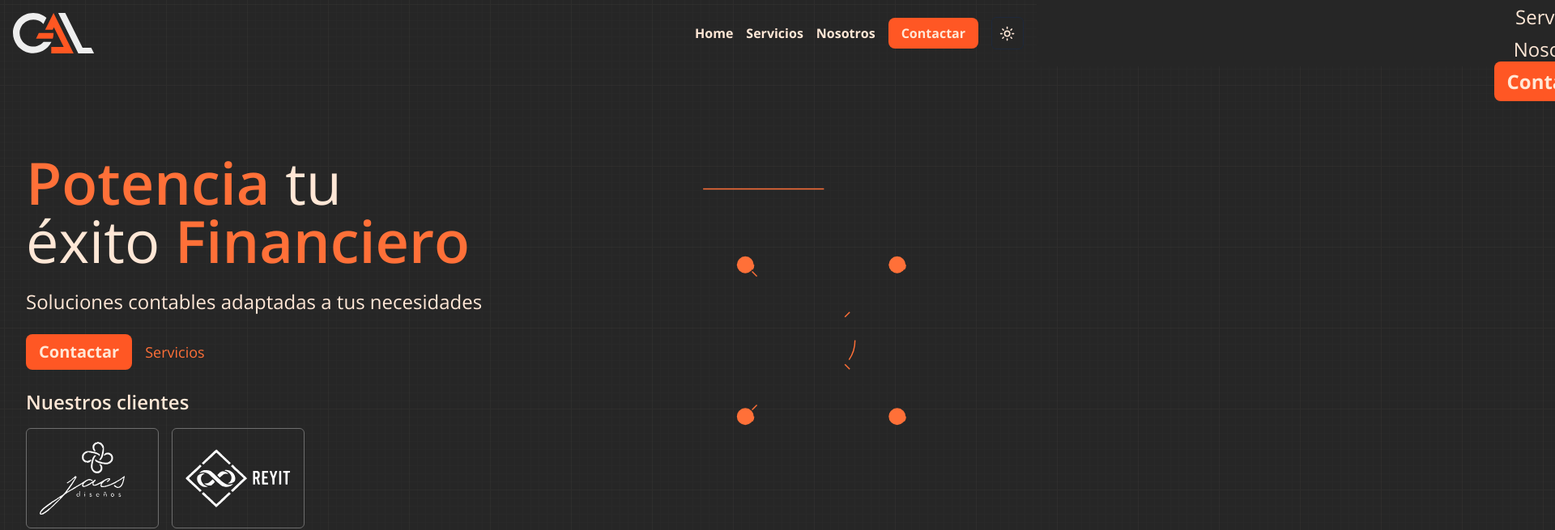
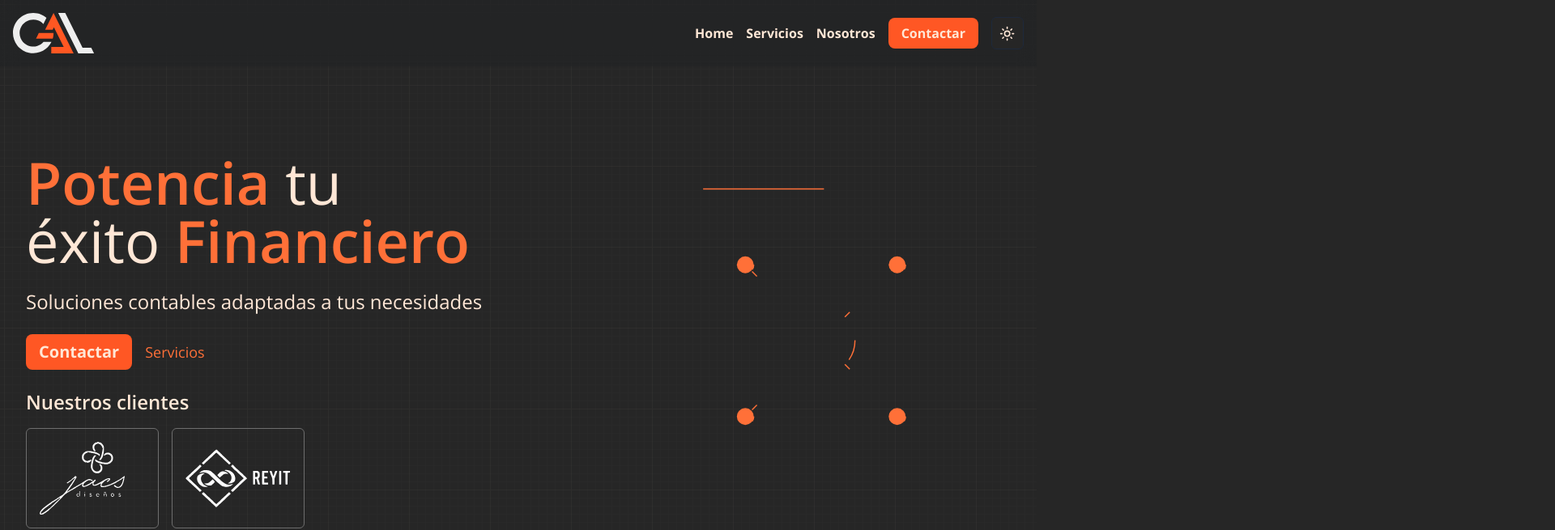
Before and after one commit to inoguez/contabilidad-gal, a Next.js app: page / in a window 1280 px wide. Shown: the top 655 px of the page at 81% size, 1920 px wide, since content can reach past the window. Built offline with nearby package versions, Linux system fonts and the light colour scheme.

Commit message:
Navbar fixed

```diff
--- a/app/components/Navbar.tsx
+++ b/app/components/Navbar.tsx
@@ -5,16 +5,42 @@ import { NAV_LINKS } from '../constants/constants';
 import { ContactButton } from './ContactButton';
 import { Divide, Menu } from 'lucide-react';
 import { useState } from 'react';
-import { motion, AnimatePresence } from 'framer-motion';
+import {
+  motion,
+  AnimatePresence,
+  useScroll,
+  useMotionValueEvent,
+  useSpring,
+  useTransform,
+} from 'framer-motion';
 import { ToggleTheme } from './ToggleTheme';
 const variants = {
-  open: { x: 0 },
-  closed: { x: '100%' },
+  open: { width: '100%' },
+  closed: { width: 0 },
 };
 export const Navbar = () => {
+  const { scrollYProgress } = useScroll();
+  const scrollY = useSpring(scrollYProgress, {
+    stiffness: 100,
+    damping: 30,
+    restDelta: 0.001,
+  });
   const [isOpen, setIsOpen] = useState(false);
+  const backdropFilter = useTransform(scrollYProgress, (v) => {
+    if (v * 10 > 1) return `blur(${12}px)`;
+    return `blur(${12 * v * 10}px)`;
+  });
+  const elementStyles = {
+    backgroundColor: 'rgba(18, 27, 34, 0.10)', // Color de fondo con transparencia
+    backdropFilter,
+    transition: 'backdrop-filter 75 easeInOut', // Transición suave del filtro de desenfoque
+  };
+
   return (
-    <nav className='flex items-center justify-between   sticky top-0 p-4'>
+    <motion.nav
+      style={elementStyles}
+      className='flex items-center justify-between   sticky top-0 p-4 '
+    >
       <Logo />
       <ul className=' gap-4 grow items-center justify-end hidden md:flex'>
         {NAV_LINKS?.map((e) => (
@@ -43,14 +69,14 @@ export const Navbar = () => {
       {/* <AnimatePresence> */}
       {/* {isOpen && ( */}
       <motion.ul
-        className='bg-mountain-mist-950 flex flex-col gap-2 p-4 items-center justify-center text-2xl'
+        className='absolute h-screen bg-mountain-mist-950 flex flex-col gap-2 items-center justify-center text-2xl overflow-hidden'
         initial={{
           position: 'absolute',
           left: 0,
           right: 0,
           bottom: 0,
           top: 0,
-          x: '100%',
+          width: 0,
         }}
         animate={isOpen ? 'open' : 'closed'}
         variants={variants}
@@ -70,6 +96,6 @@ export const Navbar = () => {
       </motion.ul>
       {/* )} */}
       {/* </AnimatePresence> */}
-    </nav>
+    </motion.nav>
   );
 };
```
